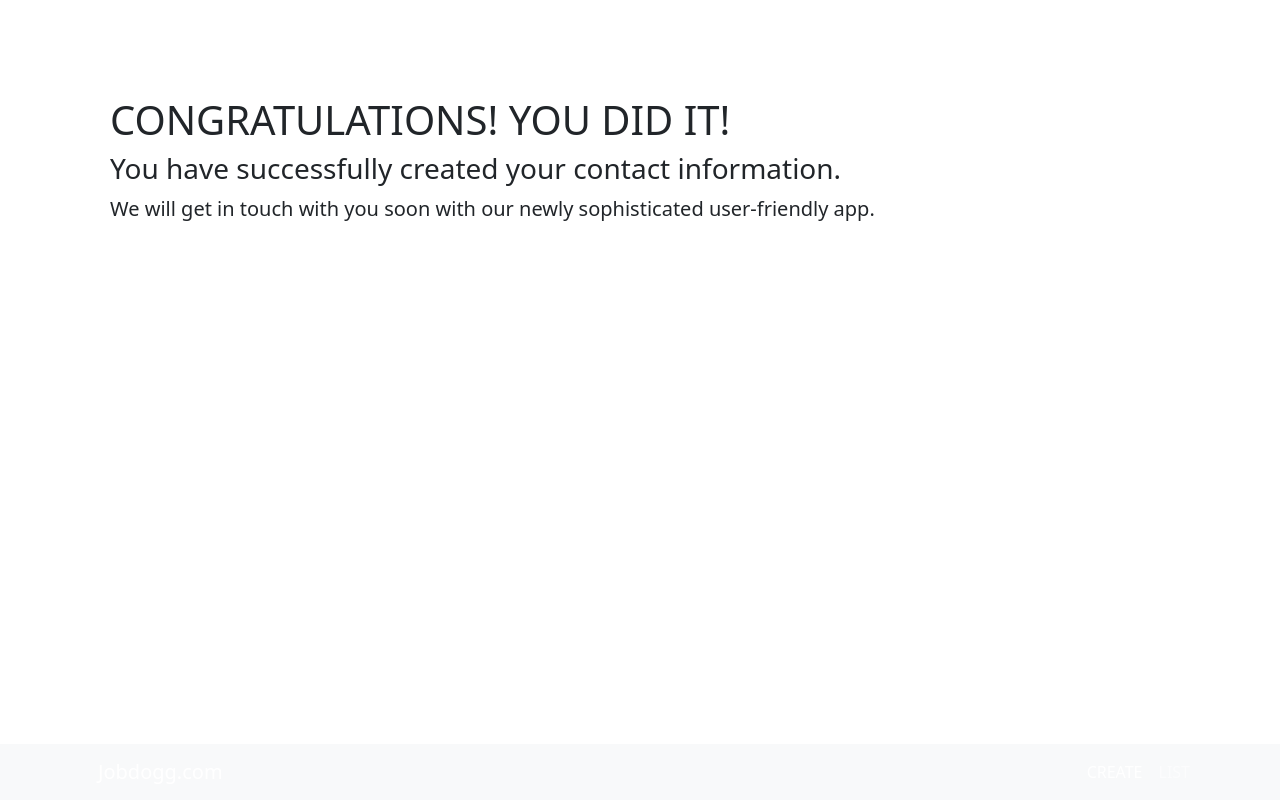
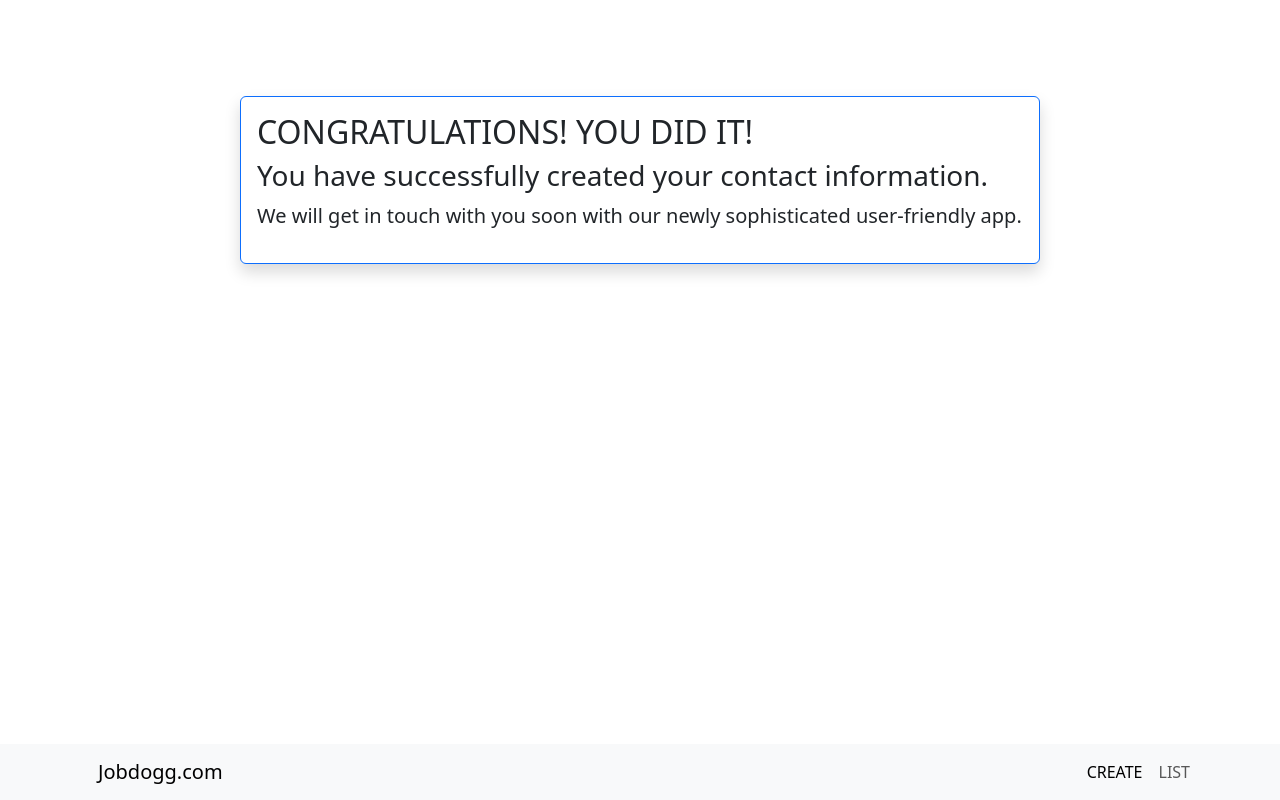
Before and after one commit to temesgen-zenebe/Jobdogg.io, a Django app: page /successConfirmation/ in a window 1280 px wide. Run offline with Django 4.2, Linux system fonts and the light colour scheme; some libraries are stand-ins or nearby versions.

Commit message:
templates update

```diff
--- a/templates/_base.html
+++ b/templates/_base.html
@@ -17,7 +17,8 @@
     <link rel="shortcut icon" type="image/png" href="{% static 'images/favicon.png' %}">
 </head>
 <body >
-    <nav class="navbar navbar-expand-lg navbar-dark bg-dark fixed-bottom bg-body-tertiary">
+    <div class="container">
+        <nav class="navbar navbar-expand-lg navbar-light bg-light fixed-bottom bg-body-tertiary">
             <div class="container">
 
                 <a class="navbar-brand px-3" href="{% url 'userContactInfo:customer-create' %}">
@@ -45,7 +46,7 @@
             {% block content %}
             {% endblock %}
         </div>
-
+    </div>
     <!-- Bootstrap JS -->
     <script src="https://cdn.jsdelivr.net/npm/@popperjs/core@2.11.8/dist/umd/popper.min.js" integrity="sha384-I7E8VVD/ismYTF4hNIPjVp/Zjvgyol6VFvRkX/vR+Vc4jQkC+hVqc2pM8ODewa9r" crossorigin="anonymous"></script>
     <script src="https://cdn.jsdelivr.net/npm/bootstrap@5.3.1/dist/js/bootstrap.min.js" integrity="sha384-Rx+T1VzGupg4BHQYs2gCW9It+akI2MM/mndMCy36UVfodzcJcF0GGLxZIzObiEfa" crossorigin="anonymous"></script>
--- a/templates/userContactInfo/SuccessConfirmation.html
+++ b/templates/userContactInfo/SuccessConfirmation.html
@@ -4,13 +4,24 @@
 {% block title %}success Confirmation{% endblock %}
 
 {% block content %}
-<div class="container">
-<!--<div class="video-background">
+<div class="container my-5">
+   <div class="card mx-auto border-primary m-auto mb-3 shadow" style="max-width: 50rem">
+      <div class="card-body">
+        <h2>CONGRATULATIONS! YOU DID IT!</h2>
+        <h3>You have successfully created your contact information.</h3>
+        <p class="lead">
+            We will get in touch with you soon with our newly sophisticated user-friendly app.
+        </p>
+      </div>
+   </div>
+</div>
+<!--<div class="container">
+<div class="video-background">
     <video autoplay muted loop id="video-background">
         <source src="{% static 'images/bg.mp4' %}" type="video/mp4">
       Your browser does not support the video tag.
     </video>
-  </div>-->
+  </div>
 
   <div class="overlay-content">
     <div class="cover-container d-flex w-100 h-100 py-5 mx-auto flex-column">
@@ -22,12 +33,10 @@
             <p class="lead">
                 We will get in touch with you soon with our newly sophisticated user-friendly app.
             </p>
-            <!--<img src="{% static 'images/homeSnape.png' %}" alt="Logo" class="img-fluid" width="400" height="0"/>-->
+            <img src="{% static 'images/homeSnape.png' %}" alt="Logo" class="img-fluid" width="400" height="0"/>
         </div>
       </main>
     </div>
   </div>
 </div>
-</html>
-
 {% endblock %}
--- a/templates/userContactInfo/customer_CreateView.html
+++ b/templates/userContactInfo/customer_CreateView.html
@@ -4,8 +4,8 @@
 {% block title %}Customer Form - Your App{% endblock %}
 
 {% block content %}
-<div class="container mx-auto my-5" style="max-width:50%;">
-  <div class="card mx-auto ">
+<div class="container mx-auto my-5">
+  <div class="card mx-auto border-primary m-auto mb-3 shadow" style="max-width: 50rem">
      <div class="card-header text-body-info">
          Create Customer Contact Info
      </div>
@@ -28,7 +28,7 @@
         <source src="{% static 'images/bg.mp4' %}" type="video/mp4">
       Your browser does not support the video tag.
     </video>
-  </div>
+    </div>
 
   <div class="overlay-content">
     <div class="cover-container d-flex w-100 h-100 py-5 mx-auto flex-column">
```
Lines whose indentation alone changed are shown as unchanged.
